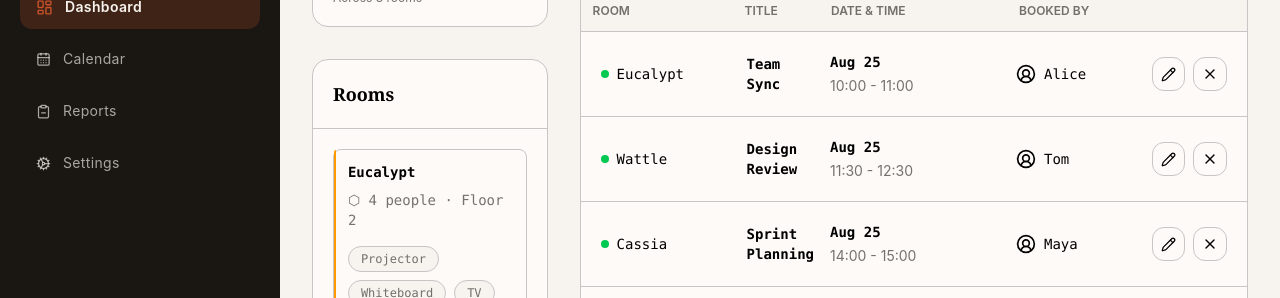
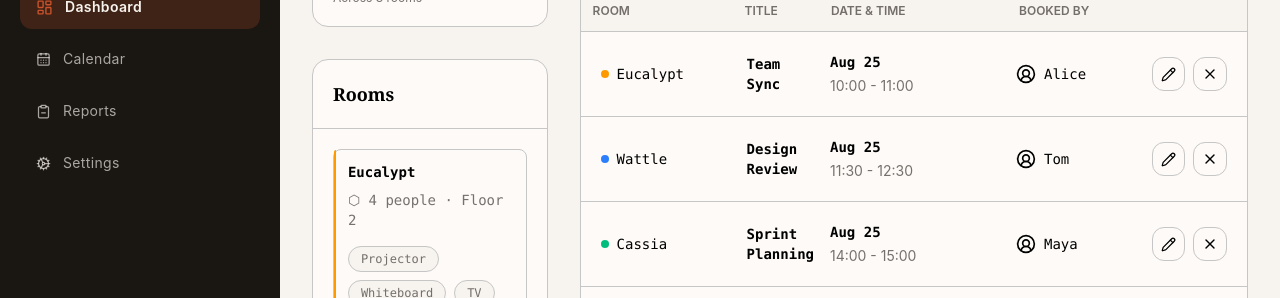
Before and after one commit to kanishk0808/reid-room-booking, a React (Vite) app in the folder frontend/: page / in a window 1280 px wide. Shown: the part 179-477 px from the top of the page. Built offline with nearby package versions, Linux system fonts and the light colour scheme.

Commit message:
bug fix: consistant room color.

```diff
--- a/frontend/src/App.tsx
+++ b/frontend/src/App.tsx
@@ -32,6 +32,11 @@ function App() {
   const totalBookings = useMemo(() => BOOKINGS.length, [])
   const totalRooms = useMemo(() => ROOMS.length, [])
 
+  const getRoomColor = (roomName: string) => {
+    const roomIndex = ROOMS.findIndex(room => room.name === roomName)
+    return roomIndex !== -1 ? ROOM_COLORS[roomIndex % ROOM_COLORS.length] : 'bg-gray-500'
+  }
+
   const handleEdit = (id: number) => console.log('Edit', id)
   const handleDelete = (id: number) => console.log('Delete', id)
 
@@ -54,8 +59,8 @@ function App() {
                 <p className='heading text-lg'>Rooms</p>
               </div>
               <div className='flex flex-col p-5 gap-4'>
-                {ROOMS.map((room, index) => (
-                  <RoomComponent key={room.id} room={room} index={index} colors={ROOM_COLORS} />
+                {ROOMS.map(room => (
+                  <RoomComponent key={room.id} room={room} color={getRoomColor(room.name)} />
                 ))}
               </div>
             </div>
@@ -80,6 +85,7 @@ function App() {
                 date={booking.date}
                 timeRange={booking.timeRange}
                 userName={booking.userName}
+                roomColor={getRoomColor(booking.roomName)}
                 onEdit={() => handleEdit(booking.id)}
                 onDelete={() => handleDelete(booking.id)}
               />
--- a/frontend/src/components/BookingComponent.tsx
+++ b/frontend/src/components/BookingComponent.tsx
@@ -6,6 +6,7 @@ interface BookingComponentProps {
   date: string
   timeRange: string
   userName: string
+  roomColor?: string
   onEdit?: () => void
   onDelete?: () => void
 }
@@ -18,13 +19,14 @@ export default function BookingComponent({
   date,
   timeRange,
   userName,
+  roomColor = 'bg-green-500',
   onEdit,
   onDelete,
 }: BookingComponentProps) {
   return (
     <div className='flex items-center gap-4 p-5 border-b border-border'>
       <div className='flex items-center gap-2 min-w-32.5'>
-        <div className='h-2 w-2 rounded-full bg-green-500' />
+        <div className={`h-2 w-2 rounded-full ${roomColor}`} />
         <p className='font-mono text-sm'>{roomName}</p>
       </div>
 
--- a/frontend/src/components/RoomComponent.tsx
+++ b/frontend/src/components/RoomComponent.tsx
@@ -1,10 +1,10 @@
 import type { Room } from "../types";
 
-export default function RoomComponent({ room, index, colors }: { room: Room; index: number; colors: string[] }) {
+export default function RoomComponent({ room, color }: { room: Room; color: string }) {
     console.log(room) // Log the room object to see its structure and properties
     return (
         <div className='flex flex-row border border-border rounded-lg hover:bg-[#fefdfa] hover:border-accent hover:shadow-md transition-all duration-300'>
-            <div className={`w-1 h-full rounded-l-lg ${colors[index % colors.length]}`} />
+            <div className={`w-1 h-full rounded-l-lg ${color}`} />
             <div className='flex flex-col p-3 gap-2'>
                 <p className='font-mono font-semibold text-sm'>{room.name}</p>
                 <p className='font-mono text-sm text-ink-60'>⬡ {room.capacity} people · Floor {room.floor}</p>
```
